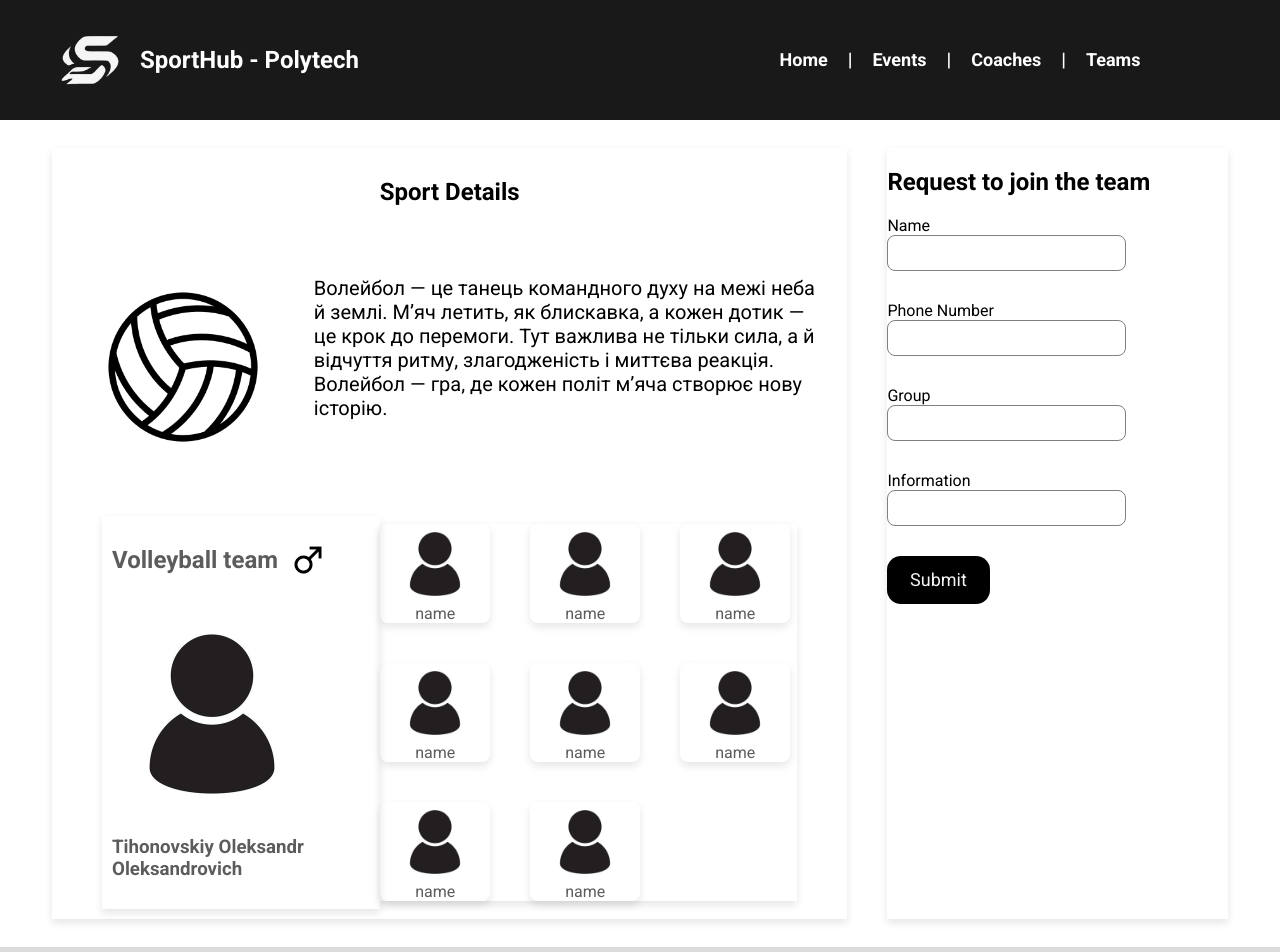
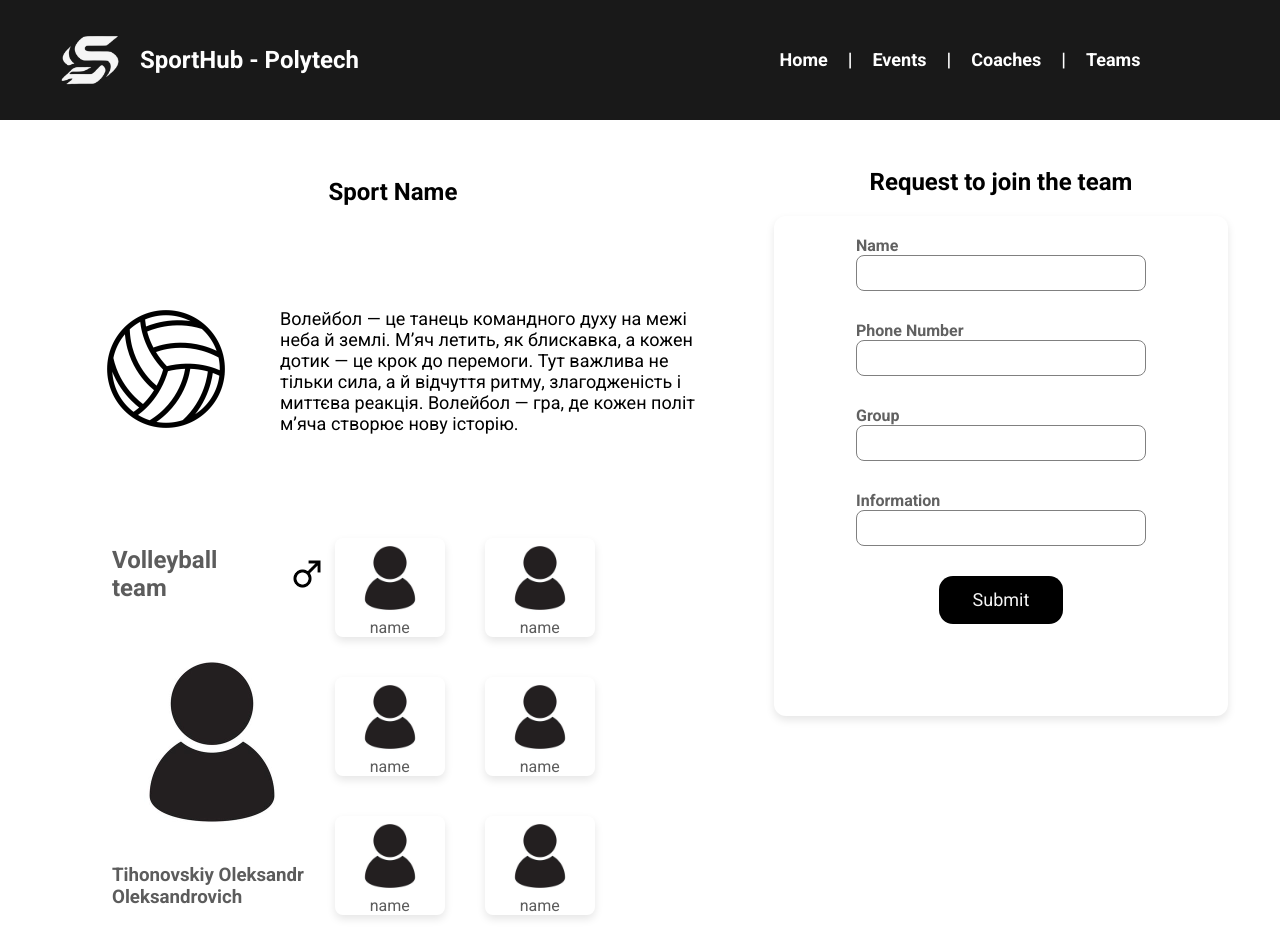
Before and after one commit to Pankratik19/Polytech-SportHub, an Angular app: page /sport-details in a window 1280 px wide. Shown: the top 952 px of the page. Built offline with nearby package versions, Linux system fonts and the light colour scheme.

Commit message:
R-18 improve form styles

```diff
--- a/src/app/sport-details/sport-details.component.html
+++ b/src/app/sport-details/sport-details.component.html
@@ -1,15 +1,17 @@
 <div class="main-container">
   <div class="left-container">
-        <h1>Sport Details</h1>
+    <h1>Sport Name</h1>
     <div class="SportInfo">
       <div class="img-container">
-                <img src="assets/images/ball.png" alt="">
+        <img src="assets/images/ball.png" alt="" />
       </div>
       <div class="info-container">
-                <p>Волейбол — це танець командного духу на межі неба й землі. М’яч летить, як блискавка, а кожен дотик —
-                    це крок до перемоги. Тут важлива не тільки сила, а й відчуття ритму, злагодженість і миттєва
-                    реакція. Волейбол — гра, де кожен політ м’яча створює нову історію.</p>
-
+        <p>
+          Волейбол — це танець командного духу на межі неба й землі. М’яч
+          летить, як блискавка, а кожен дотик — це крок до перемоги. Тут важлива
+          не тільки сила, а й відчуття ритму, злагодженість і миттєва реакція.
+          Волейбол — гра, де кожен політ м’яча створює нову історію.
+        </p>
       </div>
     </div>
     <div class="TeamInfo">
@@ -17,46 +19,38 @@
         <div class="left-container">
           <div class="title">
             <h1>Volleyball team</h1>
-                        <img src="assets/images/gender_male.png" alt="">
+            <img src="assets/images/gender_male.png" alt="" />
           </div>
           <div class="coach">
             <div class="img">
-                            <img src="assets/images/profile.jpg" alt="img">
+              <img src="assets/images/profile.jpg" alt="img" />
             </div>
             <h3>Tihonovskiy Oleksandr Oleksandrovich</h3>
           </div>
         </div>
         <div class="right-container">
           <div class="player-card">
-                        <img src="assets/images/profile.jpg" alt="">
+            <img src="assets/images/profile.jpg" alt="" />
             <span>name</span>
           </div>
           <div class="player-card">
-                        <img src="assets/images/profile.jpg" alt="">
+            <img src="assets/images/profile.jpg" alt="" />
             <span>name</span>
           </div>
           <div class="player-card">
-                        <img src="assets/images/profile.jpg" alt="">
+            <img src="assets/images/profile.jpg" alt="" />
             <span>name</span>
           </div>
           <div class="player-card">
-                        <img src="assets/images/profile.jpg" alt="">
+            <img src="assets/images/profile.jpg" alt="" />
             <span>name</span>
           </div>
           <div class="player-card">
-                        <img src="assets/images/profile.jpg" alt="">
+            <img src="assets/images/profile.jpg" alt="" />
             <span>name</span>
           </div>
           <div class="player-card">
-                        <img src="assets/images/profile.jpg" alt="">
-                        <span>name</span>
-                    </div>
-                    <div class="player-card">
-                        <img src="assets/images/profile.jpg" alt="">
-                        <span>name</span>
-                    </div>
-                    <div class="player-card">
-                        <img src="assets/images/profile.jpg" alt="">
+            <img src="assets/images/profile.jpg" alt="" />
             <span>name</span>
           </div>
         </div>
@@ -68,23 +62,21 @@
     <form action="">
       <div class="field">
         <label for="memberName">Name</label>
-                <input type="text" id="memberName">
+        <input type="text" id="memberName" />
       </div>
       <div class="field">
         <label for="phoneNumber">Phone Number</label>
-                <input type="text" id="phoneNumber">
+        <input type="text" id="phoneNumber" />
       </div>
       <div class="field">
         <label for="groupNumber">Group</label>
-                <input type="text" id="groupNumber">
+        <input type="text" id="groupNumber" />
       </div>
       <div class="field">
         <label for="additionalInfo">Information</label>
-                <input type="text" id="additionalInfo">
+        <input type="text" id="additionalInfo" />
       </div>
-            <button class="buttonForm">
-                Submit
-            </button>
+      <button class="buttonForm">Submit</button>
     </form>
   </div>
 </div>
--- a/src/app/sport-details/sport-details.component.scss
+++ b/src/app/sport-details/sport-details.component.scss
@@ -9,12 +9,11 @@
 }
 
 .left-container {
-  width: 70%;
+  width: 60%;
   display: flex;
   flex-direction: column;
   gap: 20px;
   padding: 10px;
-  box-shadow: 0 4px 8px rgba(0, 0, 0, 0.1);
   h1 {
     align-self: center;
   }
@@ -22,10 +21,11 @@
     min-height: 250px;
     display: flex;
     flex-direction: row;
+    align-items: center;
     padding: 10px;
     gap: 20px;
     p {
-      font-size: 20px;
+      font-size: 18px;
     }
     .img-container {
       width: 30%;
@@ -56,6 +56,7 @@
 
       .left-container {
         display: flex;
+        box-shadow: none;
         flex-direction: column;
         width: 40%;
 
@@ -84,6 +85,7 @@
         display: flex;
         width: 60%;
         gap: 40px;
+        box-shadow: none;
         flex-wrap: wrap;
 
         .player-card {
@@ -104,20 +106,32 @@
 }
 
 .right-container {
-  width: 30%;
-  box-shadow: 0 4px 8px rgba(0, 0, 0, 0.1);
+  width: 40%;
+  h2 {
+    justify-self: center;
+  }
 
   form {
     display: flex;
     flex-direction: column;
+    align-items: center;
+    padding: 20px;
     gap: 30px;
     width: 100%;
+    min-height: 500px;
+    box-shadow: 0 4px 8px rgba(0, 0, 0, 0.1);
+    border-radius: 12px;
   }
 
   .field {
     display: flex;
     flex-direction: column;
     width: 70%;
+    label {
+      font-size: 16px;
+      font-weight: 600;
+      color: rgb(97, 97, 97);
+    }
     input {
       height: 36px;
       border-radius: 8px;
```
Lines whose indentation alone changed are shown as unchanged.
